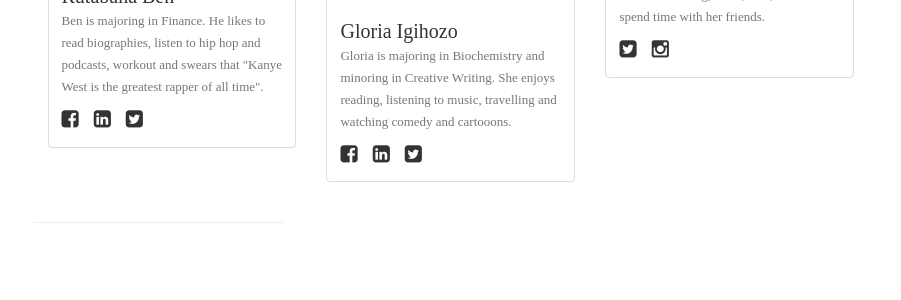
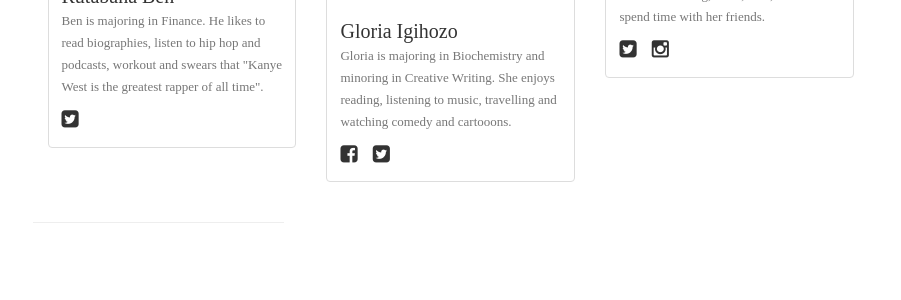
Before and after one commit to mgomes16/mutsinzi.github.io, a Jekyll site: the page built from about-us.html, in a window 1280 px wide. Shown: the part 1225-1525 px from the top of the page, without its empty margins (189-1090 px from the left). Built offline with Jekyll 4.4.1, drawn with Linux system fonts in a browser that asks for light colours.

Commit message:
fixed broken links

```diff
--- a/about-us.html
+++ b/about-us.html
@@ -43,11 +43,11 @@
                         </h3>
                         <p></p>
                         <ul class="list-inline">
-                            <li><a href="#"><i class="fa fa-2x fa-facebook-square"></i></a>
+                            <!-- <li><a href="#"><i class="fa fa-2x fa-facebook-square" target="_blank"></i></a>
                             </li>
-                            <li><a href="#"><i class="fa fa-2x fa-linkedin-square"></i></a>
-                            </li>
-                            <li><a href="#"><i class="fa fa-2x fa-twitter-square"></i></a>
+                            <li><a href="#"><i class="fa fa-2x fa-linkedin-square" target="_blank"></i></a>
+                            </li> -->
+                            <li><a href="http://twitter.com/Sheija_"><i class="fa fa-2x fa-twitter-square" target="_blank"></i></a>
                             </li>
                         </ul>
                     </div>
@@ -81,11 +81,11 @@
                         </h3>
                         <p></p>
                         <ul class="list-inline">
-                            <li><a href="#"><i class="fa fa-2x fa-facebook-square"></i></a>
+                            <li><a href="http://facebook.com/igihozo.gloria"><i class="fa fa-2x fa-facebook-square" target="_blank"></i></a>
                             </li>
-                            <li><a href="#"><i class="fa fa-2x fa-linkedin-square"></i></a>
-                            </li>
-                            <li><a href="http://twitter.com/_igihozo_" title="@_igihozo_"><i class="fa fa-2x fa-twitter-square"></i></a>
+                            <!-- <li><a href="#"><i class="fa fa-2x fa-linkedin-square" target="_blank"></i></a>
+                            </li> -->
+                            <li><a href="http://twitter.com/_igihozo_" title="@_igihozo_" target="_blank"><i class="fa fa-2x fa-twitter-square"></i></a>
                             </li>
                         </ul>
                     </div>
@@ -100,10 +100,10 @@
                         </h3>
                         <p></p>
                         <ul class="list-inline">
-                            <li><a href="http://twitter.com/_ItsJustInes_" title="@_ItsJustInes_"><i class="fa fa-2x fa-twitter-square"></i></a>
+                            <li><a href="http://twitter.com/_ItsJustInes_" title="@_ItsJustInes_" target="_blank"><i class="fa fa-2x fa-twitter-square"></i></a>
                             </li>
 
-                            <li><a href="http://instagram.com/itsnotinesh" title="@itsnotinesh"><i class="fa fa-2x fa-instagram"></i></a>
+                            <li><a href="http://instagram.com/itsnotinesh" title="@itsnotinesh"><i class="fa fa-2x fa-instagram" target="_blank"></i></a>
                             </li>
                         </ul>
                     </div>
```
